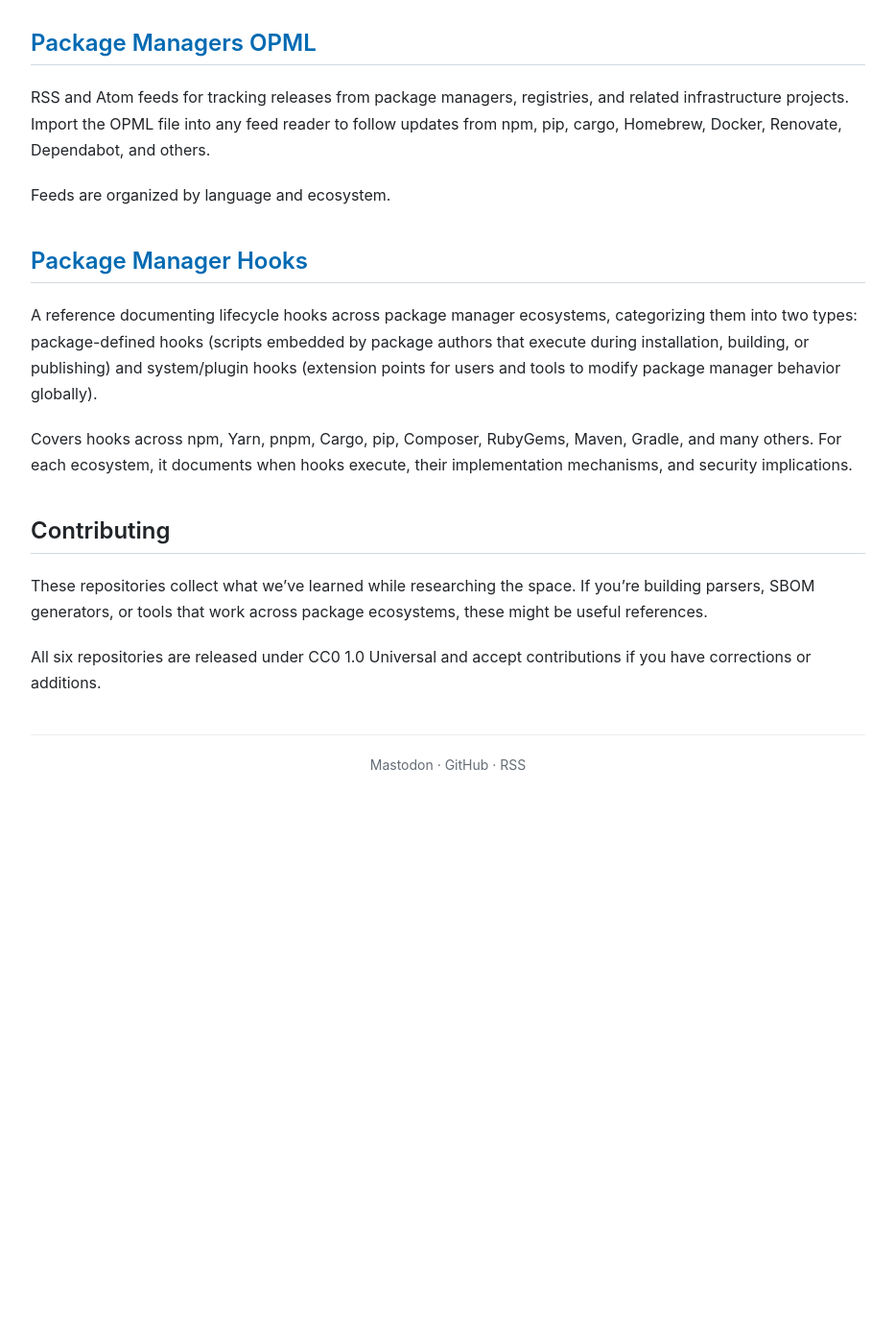
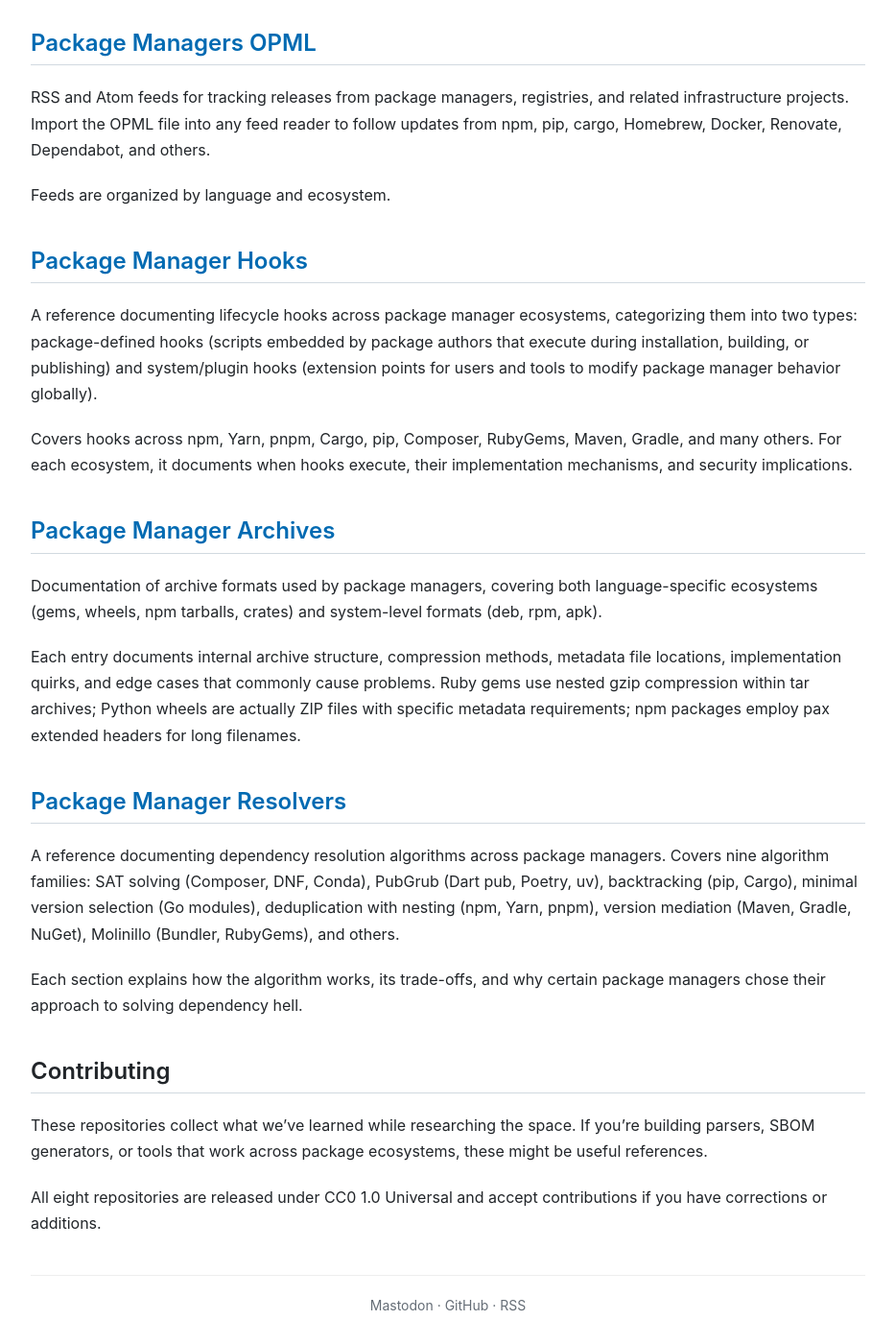
Before and after one commit to andrew/nesbitt.io, a Jekyll site: the page built from _posts/2025-11-30-documenting-package-manager-data.md, in a window 1280 px wide and 1400 px high, scrolled down 1385 px. Shown: the whole window at 96% size, without its empty margins (173-1106 px from the left). Built offline with Jekyll 4.4.1, drawn with Linux system fonts in a browser that asks for light colours; before the commit the page ends 2222 px from its top, so only the background shows below that; some of the changed text lies outside the part shown.

Commit message:
Update "Documenting Package Manager Data" post

```diff
--- a/_posts/2025-11-30-documenting-package-manager-data.md
+++ b/_posts/2025-11-30-documenting-package-manager-data.md
@@ -15,7 +15,7 @@
 
 ecosyste.ms is in something of a unique position: having aggregated and normalized package data from over 70 sources we know something about how package managers work, and how they differ from one another.
 
-Working alongside the [CHAOSS Package Metadata Working Group](https://github.com/chaoss/wg-package-metadata) and [Alpha-Omega](https://alpha-omega.dev) we've documented the similarities and differences across package registries and clients, publishing six repositories of information about how package managers work today. In doing so we hope to identify common problems and work toward better practices:
+Working alongside the [CHAOSS Package Metadata Working Group](https://github.com/chaoss/wg-package-metadata) and [Alpha-Omega](https://alpha-omega.dev) we've documented the similarities and differences across package registries and clients, publishing eight repositories of information about how package managers work today. In doing so we hope to identify common problems and work toward better practices:
 
 ## [Package Manager Commands](https://github.com/ecosyste-ms/package-manager-commands)
 
@@ -53,8 +53,20 @@
 
 Covers hooks across npm, Yarn, pnpm, Cargo, pip, Composer, RubyGems, Maven, Gradle, and many others. For each ecosystem, it documents when hooks execute, their implementation mechanisms, and security implications.
 
+## [Package Manager Archives](https://github.com/ecosyste-ms/package-manager-archives)
+
+Documentation of archive formats used by package managers, covering both language-specific ecosystems (gems, wheels, npm tarballs, crates) and system-level formats (deb, rpm, apk).
+
+Each entry documents internal archive structure, compression methods, metadata file locations, implementation quirks, and edge cases that commonly cause problems. Ruby gems use nested gzip compression within tar archives; Python wheels are actually ZIP files with specific metadata requirements; npm packages employ pax extended headers for long filenames.
+
+## [Package Manager Resolvers](https://github.com/ecosyste-ms/package-manager-resolvers)
+
+A reference documenting dependency resolution algorithms across package managers. Covers nine algorithm families: SAT solving (Composer, DNF, Conda), PubGrub (Dart pub, Poetry, uv), backtracking (pip, Cargo), minimal version selection (Go modules), deduplication with nesting (npm, Yarn, pnpm), version mediation (Maven, Gradle, NuGet), Molinillo (Bundler, RubyGems), and others.
+
+Each section explains how the algorithm works, its trade-offs, and why certain package managers chose their approach to solving dependency hell.
+
 ## Contributing
 
 These repositories collect what we've learned while researching the space. If you're building parsers, SBOM generators, or tools that work across package ecosystems, these might be useful references.
 
-All six repositories are released under CC0 1.0 Universal and accept contributions if you have corrections or additions.
+All eight repositories are released under CC0 1.0 Universal and accept contributions if you have corrections or additions.
```
